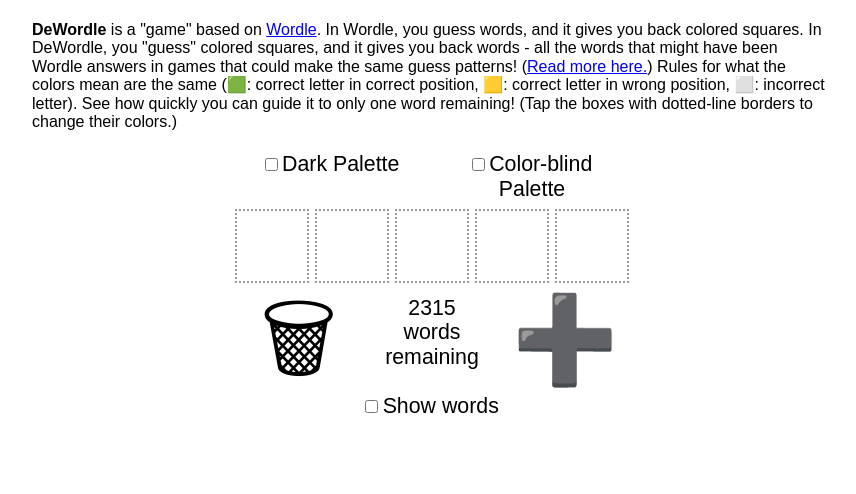
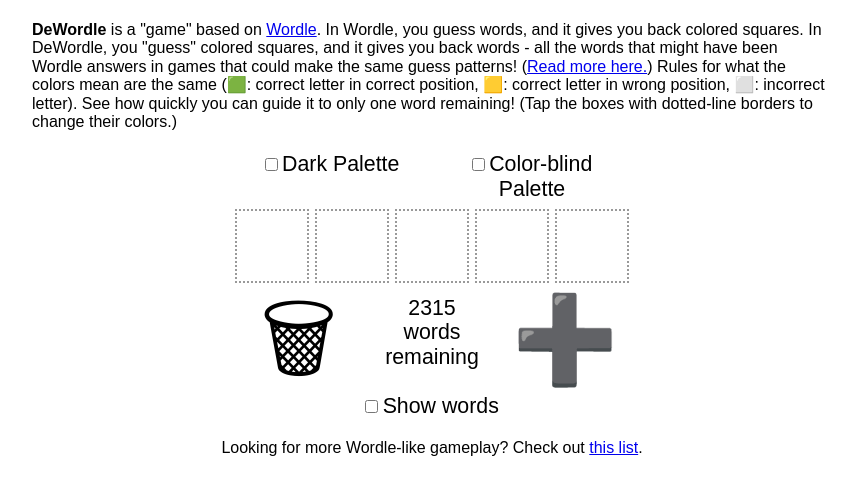
Before and after one commit to beerriot/dewordle, a plain HTML site: page index.html in a window 1280 px wide. Shown: the whole page, without its empty margins (208-1064 px from the left). Drawn offline with nearby package versions, Linux system fonts and the light colour scheme.

Commit message:
link to @rwmpelstilzchen's Wordles list

```diff
--- a/index.html
+++ b/index.html
@@ -78,6 +78,12 @@
 	  </div>
 	  <div id="remainingwords" style="display: none;" class="centerme"></div>
         </div>
+        <div class="pure-u-1">
+          <p class="centerme">
+            Looking for more Wordle-like gameplay? Check
+            out <a href="https://rwmpelstilzchen.gitlab.io/wordles/">this
+            list</a>.
+          </p>
       </div>
     </div>
     <script language="javascript" src="/map-tiny.js"></script>
```
